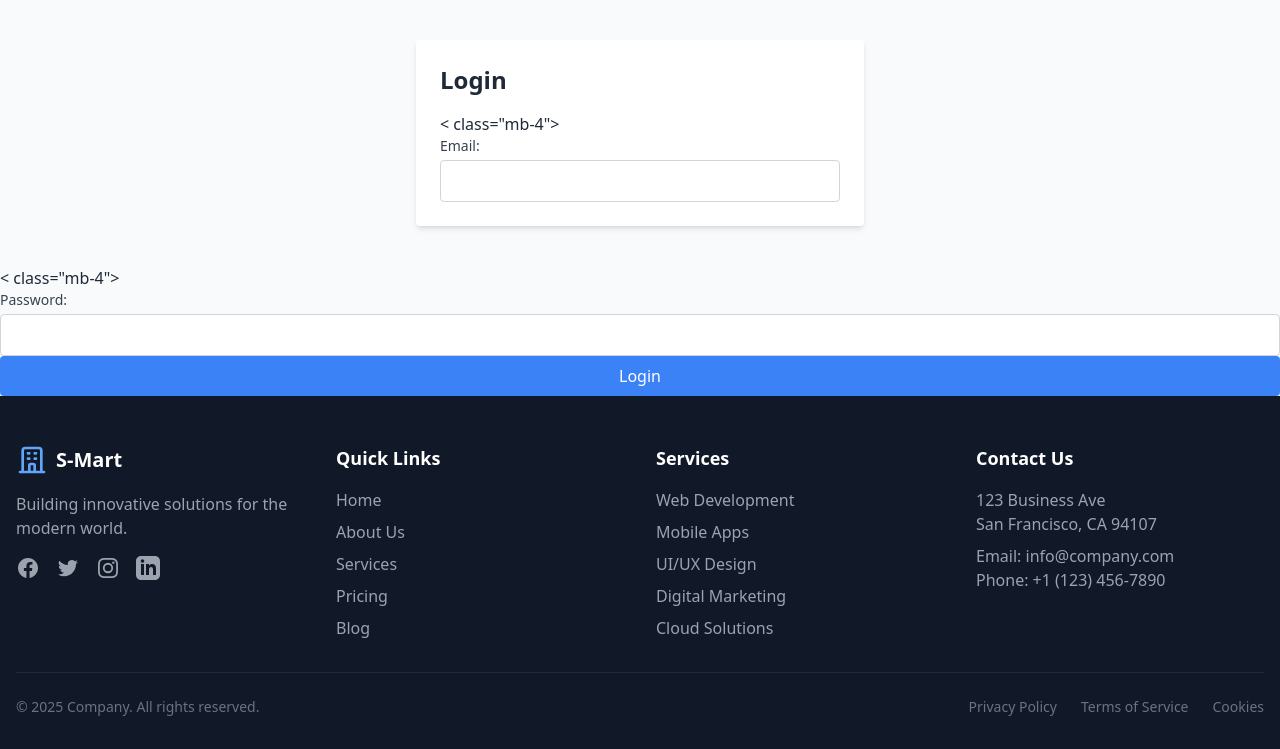
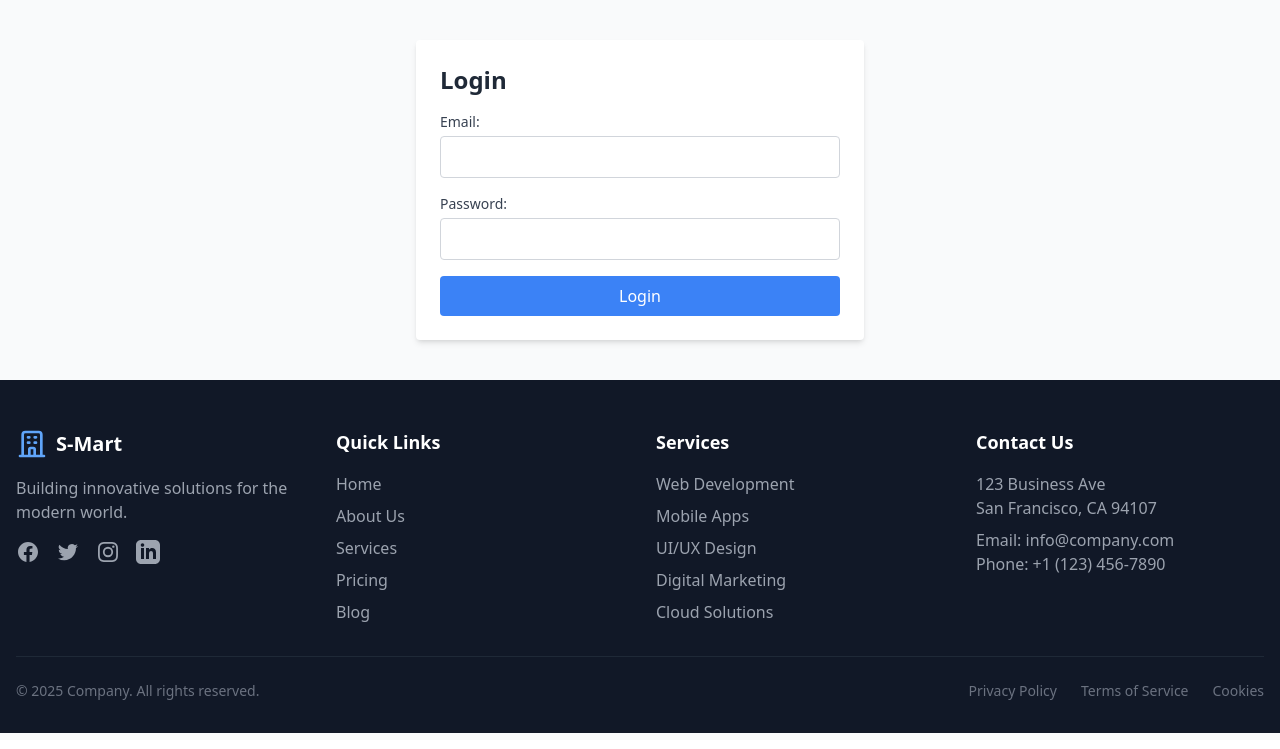
Before and after one commit to suwasg/django-apis, a Django app: page /users/login in a window 1280 px wide. Shown: the part 60-809 px from the top of the page. Run offline with Django 5.2, Linux system fonts and the light colour scheme; some libraries are stand-ins or nearby versions.

Commit message:
login template updated

```diff
--- a/apps/users/templates/registration/login.html
+++ b/apps/users/templates/registration/login.html
@@ -7,7 +7,7 @@
   <form method="POST" enctype="multipart/form-data">
     {% csrf_token %}
     {% for field in form %}
-        < class="mb-4">
+        <div class="mb-4">
         <label class="block mb-1 text-sm font-medium text-gray-700">{{ field.label_tag }}</label>
         {{ field|add_class:"w-full border border-gray-300 rounded px-3 py-2 focus:outline-none focus:ring focus:ring-blue-200" }}
         {% if field.errors %}
```
